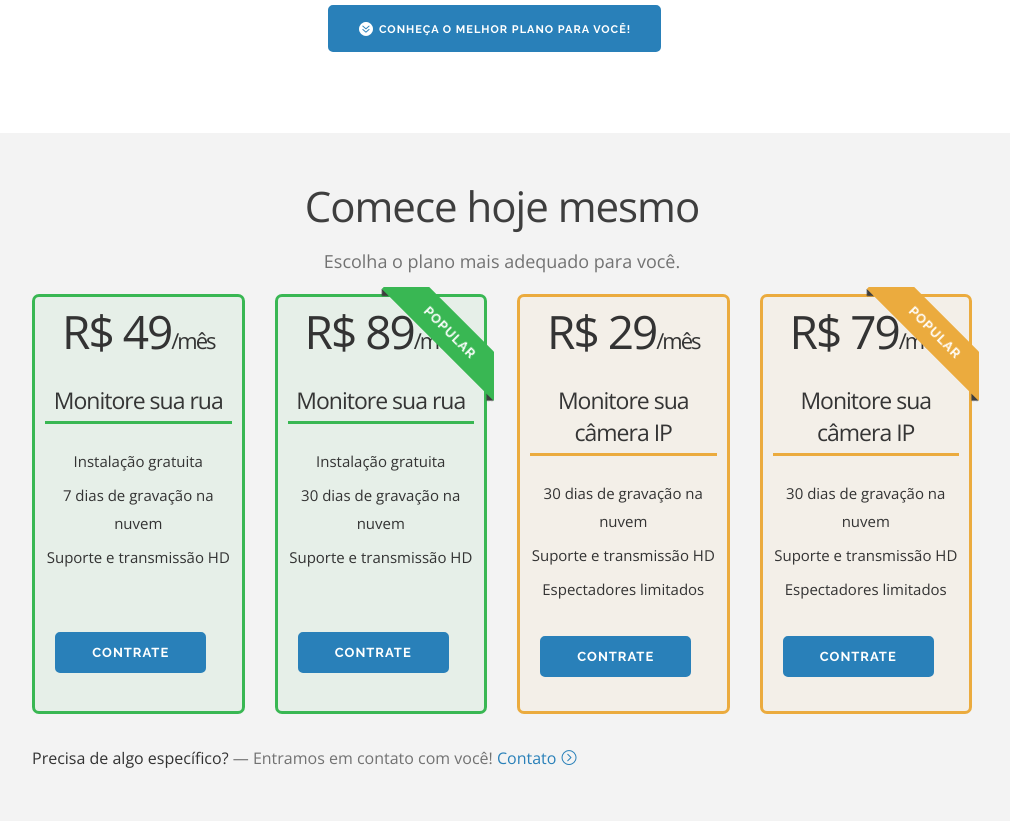
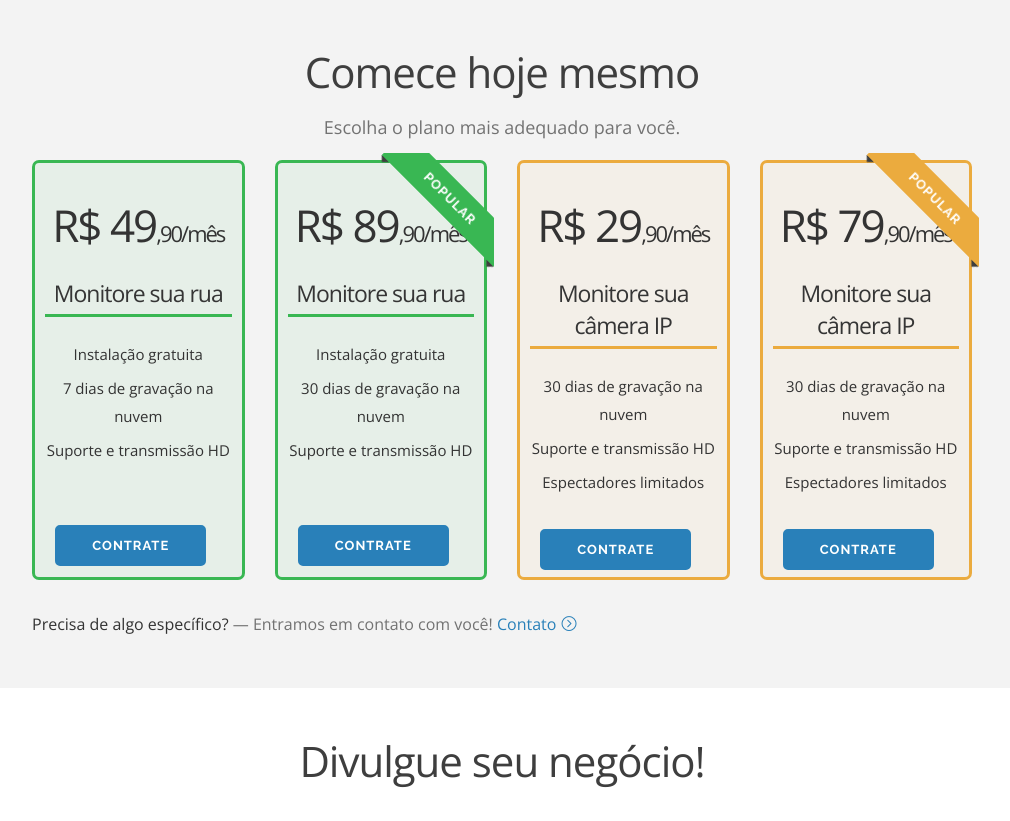
Before and after one commit to deniltond/maaxcam, a Django app: page / in a window 1280 px wide. Shown: the part 5190-6011 px from the top of the page, without its empty margins (138-1148 px from the left). Run offline with Django 3.2, Linux system fonts and the light colour scheme; parts of the project's set-up code (start-up, migrations or seed data) failed here and were passed over; some libraries are stand-ins or nearby versions.

Commit message:
alteracoes 20/07 5

```diff
--- a/maaxcam/templates/front/index.html
+++ b/maaxcam/templates/front/index.html
@@ -433,7 +433,7 @@
                             <div class="btn-box">
                                 <a href="#pricing" class="btn btn-color scrollto"><i class="icon arrow_carrot-2dwnn_alt"></i>Conheça o melhor plano para você!</a>
                             </div>
-                            <br><br>
+
                         </div>
 
 
@@ -830,7 +830,7 @@ Conectamos sua câmera IP em nossa plataforma e você realiza o seu monitorament
                             <div class="btn-box">
                                 <a href="#pricing" class="btn btn-color scrollto"><i class="icon arrow_carrot-2dwnn_alt"></i>Conheça o melhor plano para você!</a>
                             </div>
-                            <br><br>
+
                         </div>
 
 
@@ -865,7 +865,8 @@ Conectamos sua câmera IP em nossa plataforma e você realiza o seu monitorament
                     <div class="row grid-md">
                         <div class="col-sm-3">
                             <div class="pricing-tab" style="border: 3px solid #39b753; background-color: rgba(57, 183, 83, 0.07);">
-                                <p class="price">R$ 49<span>/mês</span></p>
+                                <br>
+                                <p class="price">R$ 49<span>,90<b>/mês</b></span></p>
                                 <h4 style="border-bottom: 3px solid #39b753;">Monitore sua rua</h4>
                                 <ul class="pricing-features">
                                     <li><i class="fa fa-movie"></i>Instalação gratuita</li>
@@ -883,7 +884,8 @@ Conectamos sua câmera IP em nossa plataforma e você realiza o seu monitorament
                                 <div class="ribbon">
                                     <h5 class="popular" style="background-color: #39b753;">Popular</h5>
                                 </div>
-                                <p class="price">R$ 89<span>/mês</span></p>
+                                <br>
+                                <p class="price">R$ 89<span>,90<b>/mês</b></span></p>
                                 <h4 style="border-bottom: 3px solid #39b753;">Monitore sua rua</h4>
                                 <ul class="pricing-features">
                                     <li><i class="fa fa-movie"></i>Instalação gratuita</li>
@@ -901,7 +903,8 @@ Conectamos sua câmera IP em nossa plataforma e você realiza o seu monitorament
 
                         <div class="col-sm-3">
                             <div class="pricing-tab" style="border: 3px solid #ebab3e; background-color: rgba(235, 171, 62, 0.06);">
-                                <p class="price">R$ 29<span>/mês</span></p>
+                                <br>
+                                <p class="price">R$ 29<span>,90<b>/mês</b></span></p>
                                 <h4 style="border-bottom: 3px solid #ebab3e;">Monitore sua câmera IP</h4>
                                 <ul class="pricing-features">
                                     <!-- <li><i class="fa fa-movie"></i>Instalação gratuita</li> -->
@@ -918,7 +921,8 @@ Conectamos sua câmera IP em nossa plataforma e você realiza o seu monitorament
                                 <div class="ribbon">
                                     <h5 class="popular" style="background-color: #ebab3e;">Popular</h5>
                                 </div>
-                                <p class="price">R$ 79<span>/mês</span></p>
+                                <br>
+                                <p class="price">R$ 79<span>,90<b>/mês</b></span></p>
                                 <h4 style="border-bottom: 3px solid #ebab3e;">Monitore sua câmera IP</h4>
                                 <ul class="pricing-features">
                                     <!-- <li><i class="fa fa-movie"></i>Instalação gratuita</li> -->
@@ -1135,7 +1139,7 @@ Conectamos sua câmera IP em nossa plataforma e você realiza o seu monitorament
                     <div class="row">
                       <div class="col-sm-6 col-md-3" style="text-align: left;">
                           <!-- <h3>Nós ligamos para você</h3> -->
-                          <img src="{% static 'assets/images/logo_escuro_pequeno.jpg'%}" class="img-resposive">
+                          <img src="{% static 'assets/images/logo_escuro_pequeno.png'%}" class="img-resposive">
                           <br><br>
                           <p class="mobile-text">Nós ligamos para você!</p> <!-- <span class="text-color">Teste!</span> -->
 
@@ -1252,7 +1256,7 @@ Conectamos sua câmera IP em nossa plataforma e você realiza o seu monitorament
                                 <span class="input-group" style="text-align:center;"> -->
 
                                 <p style="text-align:center;">
-                                    <button class="btn btn-color" type="submit" >Enviar</button>
+                                    <button class="btn btn-color" type="submit" style="width: 250px;">Enviar</button>
                                    </p>
                                 <!-- </span> -->
 
--- a/static/dist/assets/css/style.css
+++ b/static/dist/assets/css/style.css
@@ -998,7 +998,7 @@ background-color: rgba(95, 129, 150, 0.81);
 }
 
 .navbar .nav li.dropdown.open > .dropdown-toggle, .navbar .nav li.dropdown.active > .dropdown-toggle, .navbar .nav li.dropdown.open.active > .dropdown-toggle {
-background-color: rgba(35, 109, 158, 0.86);
+/* background-color: rgba(35, 109, 158, 0.86); */
 opacity: 0.5;
 }
 
@@ -1434,12 +1434,16 @@ opacity: 0.5;
 }
 
 .pricing-tab p.price{
-    font-size: 46px;
+    font-size: 44px;
     letter-spacing: -2px;
     margin-bottom: 30px;
     font-weight: 300;
 }
 
+.pricing-tab p.price_cents {
+    font-size: 28px;
+    font-weight: 200;
+}
 .pricing-tab p.price span {
     font-size: 22px;
 }
```
Also changed, not shown: static/dist/assets/images/casa_ip.jpg (added), static/dist/assets/images/feature1.jpg (added), static/dist/assets/images/features/feature1.jpg (added), static/dist/assets/images/logo_escuro_pequeno.png (added).
